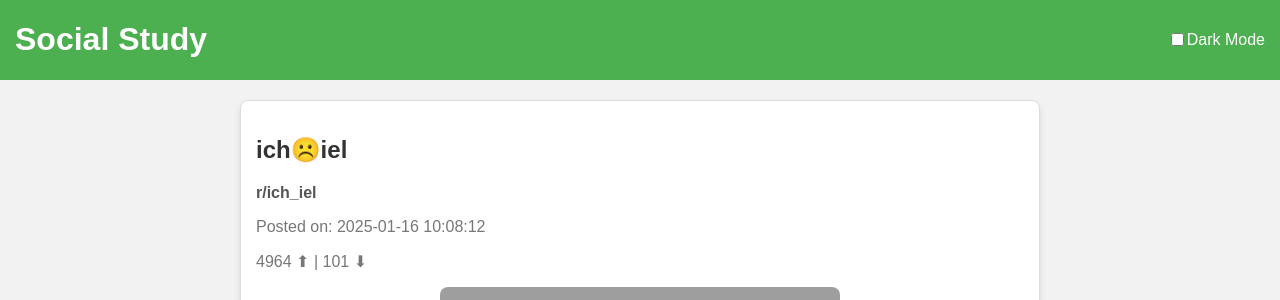
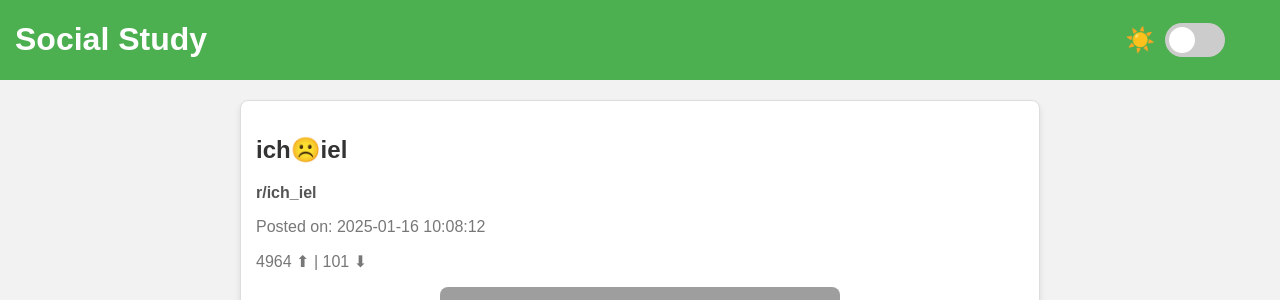
Before and after one commit to LimMengShin/social-study, a Flask app: page / in a window 1280 px wide. Shown: the top 300 px of the page. Run offline with Flask 3, Linux system fonts and the light colour scheme; data comes from the database, SQL or seed files in the repository; grey boxes are pictures that could not be loaded.

Commit message:
Update dark mode toggle

```diff
--- a/static/styles.css
+++ b/static/styles.css
@@ -153,3 +153,94 @@ body.dark-mode .option-btn {
 body.dark-mode .option-btn:hover {
     background-color: #388e3c;
 }
+
+#dark-mode-toggle {
+    background-color: #2563eb;
+    color: white;
+    padding: 10px 20px;
+    border: none;
+    border-radius: 5px;
+    font-size: 1rem;
+    cursor: pointer;
+    transition: background-color 0.3s ease;
+}
+
+#dark-mode-toggle:hover {
+    background-color: #1e40af;
+}
+
+.toggle-container {
+    display: flex;
+    align-items: center;
+    gap: 10px;
+}
+
+/* Switch styling */
+.switch {
+    position: relative;
+    display: inline-block;
+    width: 60px;
+    height: 34px;
+}
+
+.switch input {
+    opacity: 0;
+    width: 0;
+    height: 0;
+}
+
+.slider {
+    position: absolute;
+    cursor: pointer;
+    top: 0;
+    left: 0;
+    right: 0;
+    bottom: 0;
+    background-color: #ccc;
+    transition: 0.4s;
+    border-radius: 34px;
+}
+
+.slider:before {
+    position: absolute;
+    content: "";
+    height: 26px;
+    width: 26px;
+    border-radius: 50%;
+    left: 4px;
+    bottom: 4px;
+    background-color: white;
+    transition: 0.4s;
+}
+
+input:checked + .slider {
+    background-color: #2563eb;
+}
+
+input:checked + .slider:before {
+    transform: translateX(26px);
+}
+
+/* Sun and Moon Emojis */
+.emoji {
+    font-size: 1.5rem;
+    transition: opacity 0.3s ease;
+    display: flex;
+    align-items: center;
+}
+
+#sun, #sun2 {
+    opacity: 1;
+}
+
+#moon, #moon2 {
+    opacity: 0;
+}
+
+.dark-mode #sun, .dark-mode #sun2 {
+    opacity: 0;
+}
+
+.dark-mode #moon, .dark-mode #moon2 {
+    opacity: 1;
+}
--- a/templates/index.html
+++ b/templates/index.html
@@ -9,7 +9,6 @@
             let pageNum = localStorage.getItem("pageNum") ? parseInt(localStorage.getItem("pageNum")) : 0;
             document.addEventListener("DOMContentLoaded", function() {
                 loadQuestion();
-                setupDarkModeToggle();
             });
 
             function loadQuestion() {
@@ -48,30 +47,19 @@
             window.onbeforeunload = function () {
                 window.scrollTo(0, 0);
             }
-
-            function setupDarkModeToggle() {
-                const toggle = document.getElementById("dark-mode-toggle");
-                const isDarkMode = localStorage.getItem("darkMode") === "true";
-
-                if (isDarkMode) {
-                    document.body.classList.add("dark-mode");
-                    toggle.checked = true;
-                }
-
-                toggle.addEventListener("change", () => {
-                    document.body.classList.toggle("dark-mode");
-                    localStorage.setItem("darkMode", document.body.classList.contains("dark-mode"));
-                });
-            }
         </script>
     </head>
     <body>
         <header class="header">
             <h1>Social Study</h1>
-            <label class="dark-mode-label">
-                <input type="checkbox" id="dark-mode-toggle">
-                Dark Mode
-            </label>
+            <div class="toggle-container">
+                <span id="sun" class="emoji">☀️</span>
+                <label class="switch">
+                    <input type="checkbox" id="toggle" checked>
+                    <span class="slider"></span>
+                </label>
+                <span id="moon" class="emoji">🌙</span>
+            </div>
         </header>
         <main>
             <section class="posts">
@@ -90,5 +78,37 @@
         <footer class="footer">
             <p>&copy; 2025 Social Study</p>
         </footer>
+        <script>
+            const toggleSwitch = document.getElementById("toggle");
+            const body = document.body;
+
+            // Check if the user has a stored preference for dark mode
+            if (localStorage.getItem("darkMode") === "enabled") {
+                toggleSwitch.checked = true;
+                body.classList.add("dark-mode");
+            } else if (localStorage.getItem("darkMode") === "disabled") {
+                toggleSwitch.checked = false;
+                body.classList.remove("dark-mode");
+            } else {
+                const prefersDarkScheme = window.matchMedia("(prefers-color-scheme: dark)").matches;
+                if (prefersDarkScheme) {
+                    toggleSwitch.checked = true;
+                    body.classList.add("dark-mode");
+                } else {
+                    toggleSwitch.checked = false;
+                    body.classList.remove("dark-mode");
+                }
+            }
+
+            toggleSwitch.addEventListener('change', () => {
+                if (toggleSwitch.checked) {
+                    body.classList.add("dark-mode");
+                    localStorage.setItem("darkMode", "enabled");
+                } else {
+                    body.classList.remove("dark-mode");
+                    localStorage.setItem("darkMode", "disabled");
+                }
+            });
+        </script>
     </body>
 </html>
```
